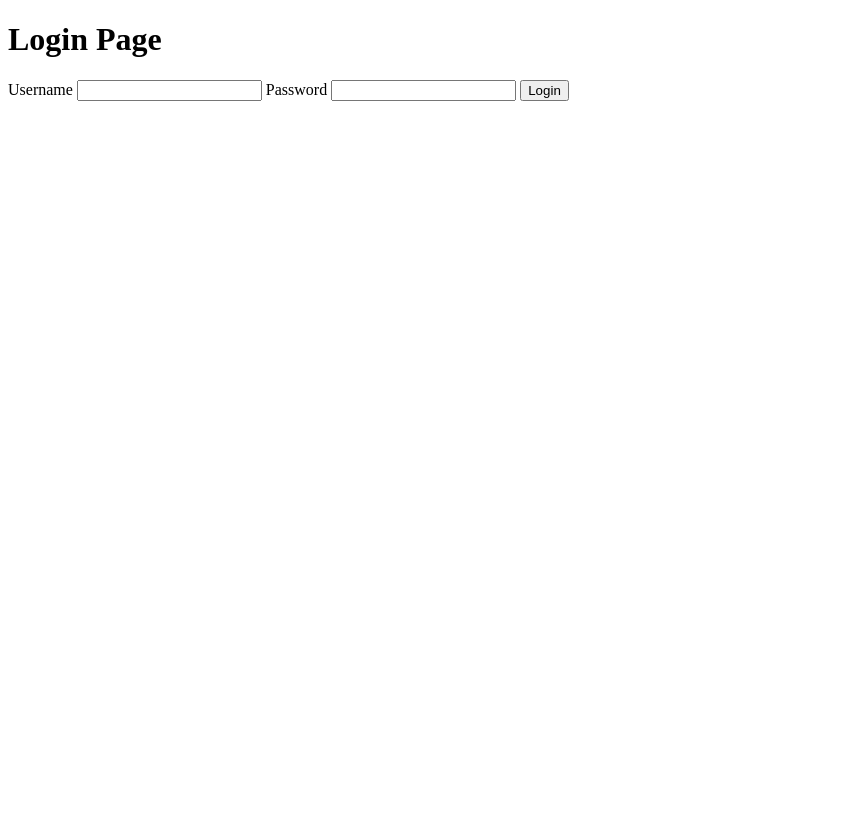
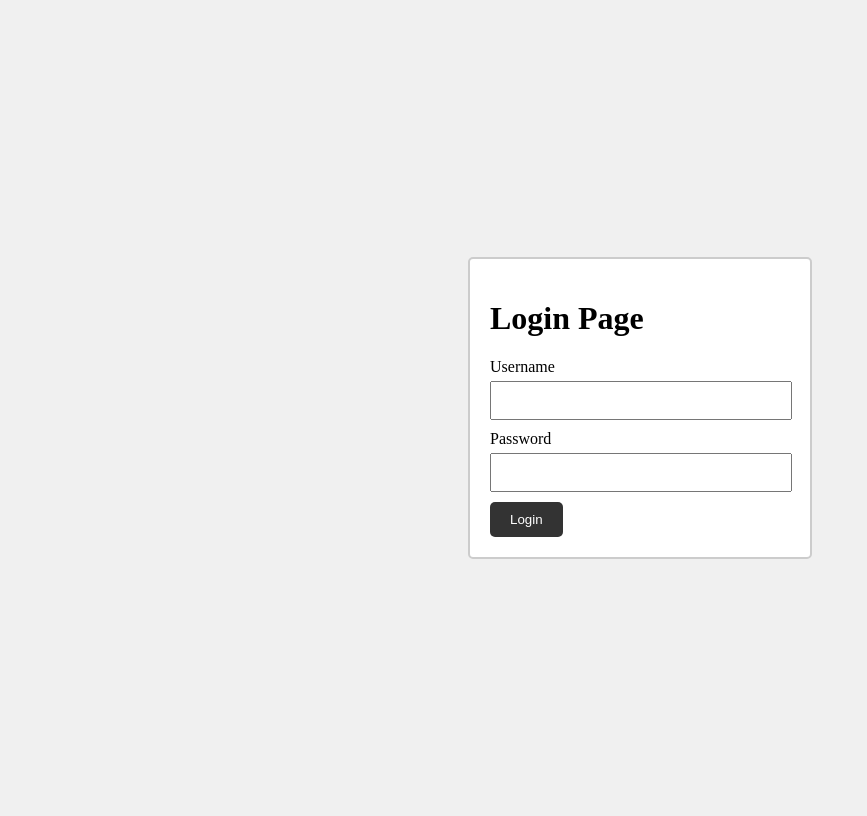
Before and after one commit to nishshanka123/B9IS123_2324_TMD2_20024471_Nishshanka, a Flask app: page / in a window 1280 px wide. Shown: the whole page, without its empty margins (0-867 px from the left). Before the commit the page ends 101 px from the top, so only its background shows below. Run offline with Flask 3, Linux system fonts and the light colour scheme; parts of the project's set-up code (start-up, migrations or seed data) failed here and were passed over.

Commit message:
Added style sheet for login

```diff
--- /dev/null
+++ b/flaskr/static/style-mainpage.css
@@ -0,0 +1,40 @@
+body {
+    display: flex;
+    justify-content: center;
+    align-items: center;
+    height: 100vh;
+    background-color: #f0f0f0;
+  }
+
+  .login-form {
+    border: 2px solid #ccc;
+    padding: 20px;
+    background-color: #fff;
+    border-radius: 5px;
+    width: 300px;
+  }
+
+  .form-label {
+        display: block;
+    margin-bottom: 5px;
+  }
+
+  .form-input {
+    width: calc(100% - 22px);
+    padding: 10px;
+    margin-bottom: 10px;
+  }
+
+  .form-submit {
+    background-color: #333;
+    color: white;
+    border: none;
+    cursor: pointer;
+    padding: 10px 20px;
+    text-decoration: none;
+    border-radius: 5px;
+  }
+
+  .form-submit:hover {
+    background-color: #45a049;
+  }
--- a/flaskr/templates/login.html
+++ b/flaskr/templates/login.html
@@ -4,16 +4,16 @@
   <meta charset="UTF-8">
   <meta name="viewport" content="width=device-width, initial-scale=1.0">
   <title>Login</title>
+  <link rel="stylesheet" type="text/css" href="{{ url_for('static', filename='style-mainpage.css')}}">
 </head>
 <body>
-  <h1>Login Page</h1>
-  <form action="{{url_for('login')}}" method="post">
-    <label>Username</label>
-      <input type="text" name="username" id="username" required>
-      <label>Password</label>
-      <input type="password" name="password" id="password" required>
-      <input type="submit" value="Login">
+  <form class="login-form" action="{{ url_for('login') }}" method="post">
+    <h1>Login Page</h1>
+    <label class="form-label">Username</label>
+    <input class="form-input" type="text" name="username" id="username" required>
+    <label class="form-label">Password</label>
+    <input class="form-input" type="password" name="password" id="password" required>
+    <input class="form-submit" type="submit" value="Login">
   </form>
-
 </body>
 </html>
```
